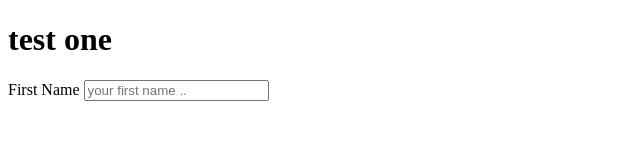
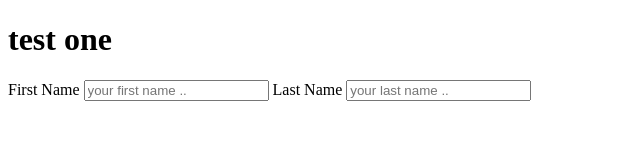
Before and after one commit to webvash/14_form, a plain HTML site: page index.html in a window 1280 px wide. Shown: the whole page, without its empty margins (0-640 px from the left). Drawn offline with Linux system fonts and the light colour scheme.

```diff
--- a/index.html
+++ b/index.html
@@ -11,8 +11,8 @@
 <form>
  <label for="fname"> First Name </label>
  <input type="text" id="fname" name="firstname" placeholder="your first name ..">
-
-
+ <label for="fname"> Last Name </label>
+ <input type="text" id="lname" name="lastname" placeholder="your last name ..">
 
 
 </form>
```
